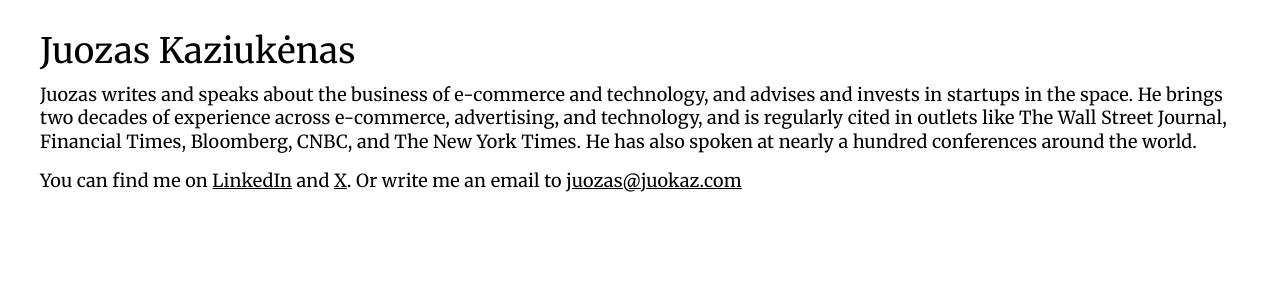
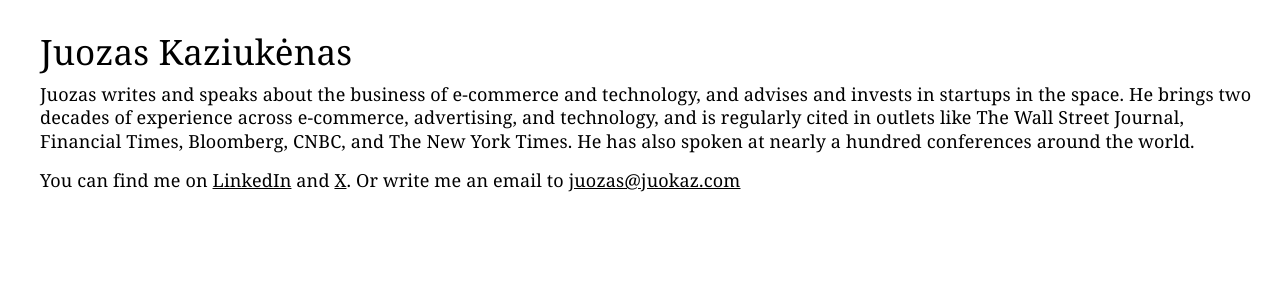
Before and after one commit to juokaz/juokaz.com, a Jekyll site: the page built from index.html, in a window 1280 px wide. Shown: the top 300 px of the page. Built offline with Jekyll 4.4.1, drawn with Linux system fonts in a browser that asks for light colours.

Commit message:
Remove custom google font

```diff
--- a/_layouts/default.html
+++ b/_layouts/default.html
@@ -21,7 +21,6 @@
     <meta name="twitter:description" content="{{ page.excerpt | replace: '"', '&quot;' }}" />
     <meta name="twitter:image" content="{{ site.url }}{% if page.image %}{{ page.image }}{% else %}/images/juozas-speaker.jpg{% endif %}" />{% endif %}
     <link rel="stylesheet" href="/style.css?{{ site.time | date: '%s' }}" />
-    <link href='//fonts.googleapis.com/css?family=Merriweather:300,400' rel='stylesheet' type='text/css'>
     <link rel="canonical" href="{{ site.url }}{{ page.url }}" />
 
     <script type="application/ld+json">
--- a/style.css
+++ b/style.css
@@ -1,11 +1,11 @@
 * { margin: 0; padding: 0; }
-body { font: 19px 'Merriweather'; letter-spacing: 0.01rem; font-weight: 300; line-height: 1.8; width: 100%; }
+body { font-size: 19px; font-family: Georgia, "Times New Roman", Times, serif; letter-spacing: 0.01rem; font-weight: 300; line-height: 1.8; width: 100%; }
 .clear { clear: both; }
 section { margin: 0 auto; max-width: 1000px; padding-left: 20px; padding-right: 20px; }
 section > header { text-align: center; margin-top: 50px; }
 h1 { font-size: 35px; font-weight: 400; display: inline; }
 h2 { margin-top: 40px; margin-bottom: 20px; font-size: 30px; }
-h3 span { float: right; font: 22px 'Open Sans', serif; font-style: italic; font-size: 18px; color: #999; font-weight: normal; }
+h3 span { float: right; font-style: italic; font-size: 18px; color: #999; font-weight: normal; }
 h3 { font-size: 20px;}
 h3.margin-top { margin-top: 30px;}
 p { margin: 0 0 25px 0; }
@@ -77,7 +77,6 @@
   color: #aaa;
   line-height: 40px;
   font-size: 40px;
-  font-family: Times;
 }
 
 .photos { margin: 0 auto; padding: 0; overflow: hidden; }
```
